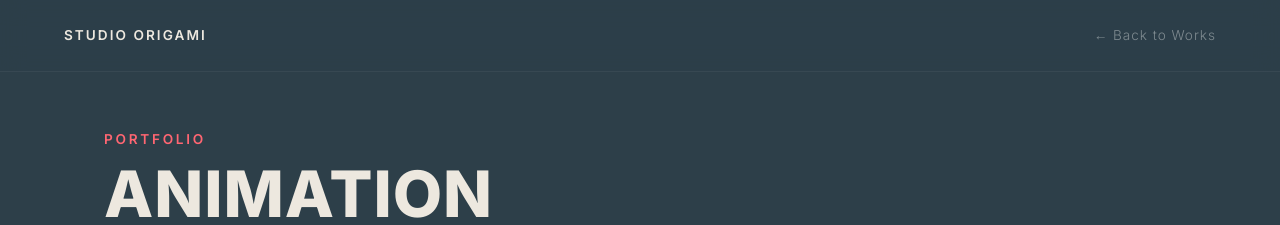
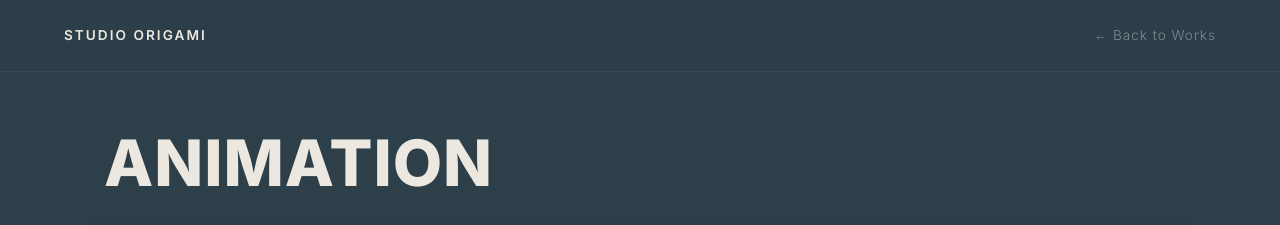
Before and after one commit to tspw2000xj-lab/new, a plain HTML site: page animation.html in a window 1280 px wide. Shown: the top 225 px of the page. Drawn offline with Linux system fonts and the light colour scheme.

Commit message:
Update animation.html

```diff
--- a/animation.html
+++ b/animation.html
@@ -102,17 +102,6 @@
 
     .page-header {
       margin-bottom: 3rem;
-    }
-
-    .page-category {
-      font-family: var(--font-en);
-      font-size: 0.85rem;
-      font-weight: 600;
-      letter-spacing: 0.2em;
-      text-transform: uppercase;
-      color: var(--accent-sub);
-      margin-bottom: 0.5rem;
-      display: block;
     }
 
     .page-title {
@@ -291,7 +280,6 @@
 
   <main class="page-container">
     <div class="page-header">
-      <span class="page-category">Portfolio</span>
       <h1 class="page-title">Animation</h1>
     </div>
 
```
